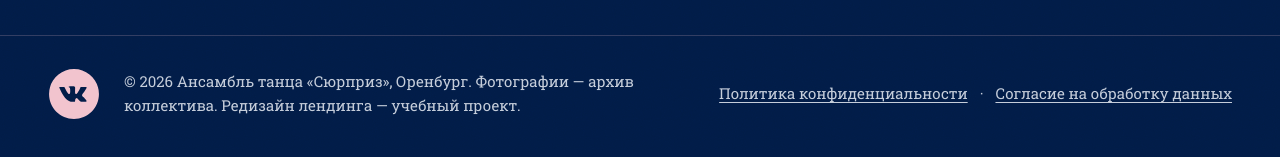
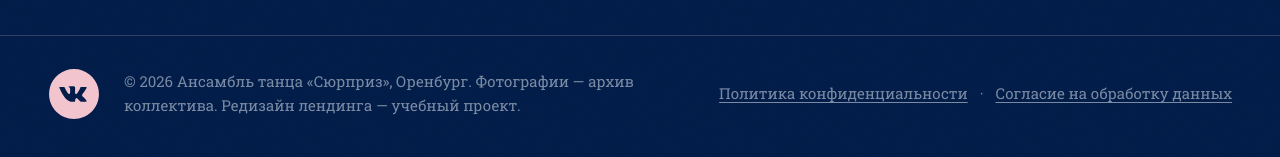
Before and after one commit to pollyzaver/surprise, a React (Vite) app: page / in a window 1280 px wide. Shown: the part 10674-10831 px from the top of the page. Built offline with nearby package versions, Linux system fonts and the light colour scheme; no server answers.

Commit message:
Подвал: приглушённый копирайт

```diff
--- a/src/styles/sections.css
+++ b/src/styles/sections.css
@@ -2047,6 +2047,13 @@
   flex: 0 0 auto;
 }
 
+/* копирайт и ссылки на документы — приглушённые: 62% от светло-голубого,
+   так текст ещё проходит контраст 4.5:1 на тёмно-синем */
+.site-footer .site-footer__legal,
+.site-footer .site-footer__links {
+  color: rgb(197 205 218 / 0.62);
+}
+
 .site-footer__links {
   flex: 0 0 auto;
   display: flex;
@@ -2074,6 +2081,10 @@
   .site-footer__vk {
     width: 44px;
     height: 44px;
+  }
+  .site-footer .site-footer__legal,
+  .site-footer .site-footer__links {
+    font-size: 0.8125rem;
   }
   .site-footer__legal {
     align-self: stretch;
```
